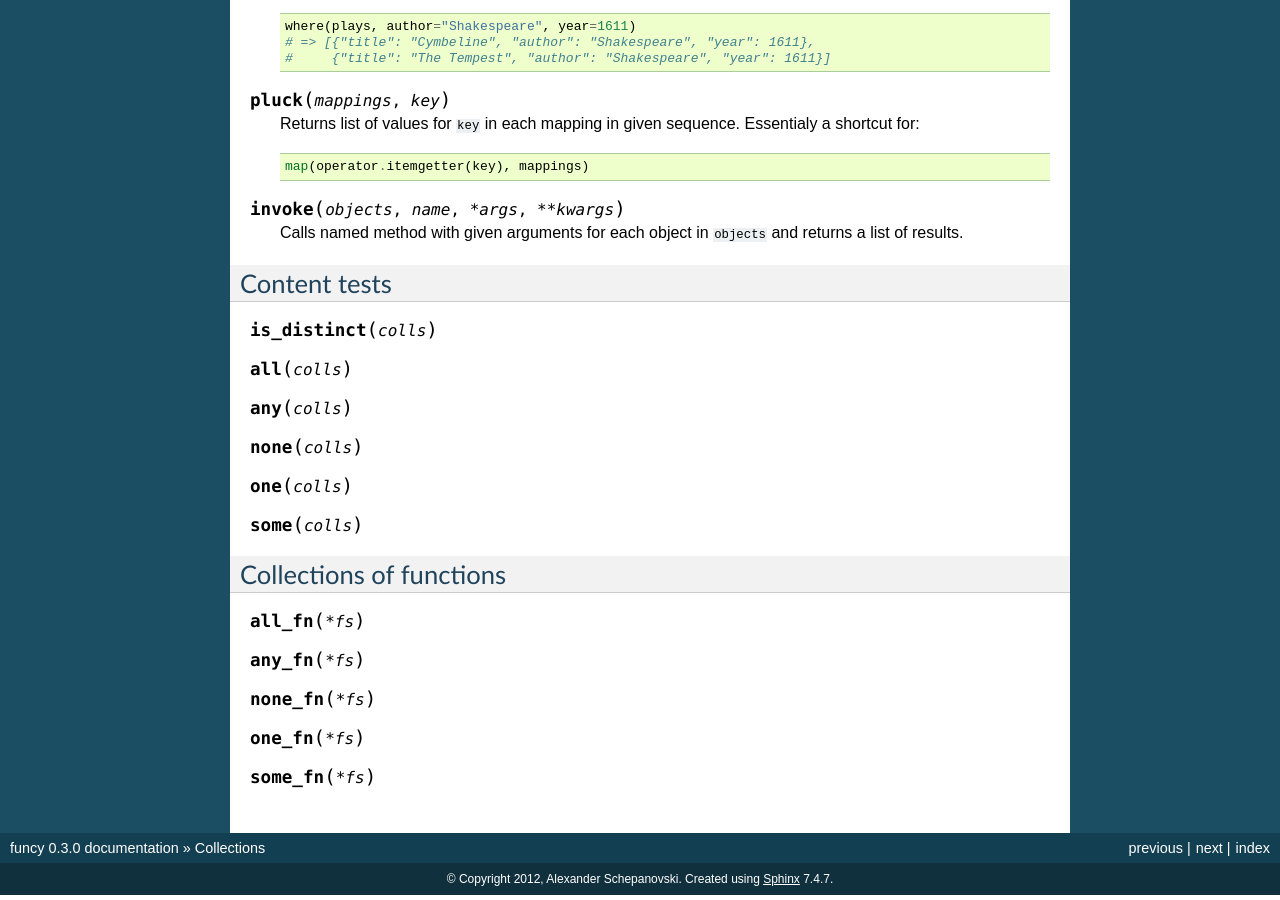
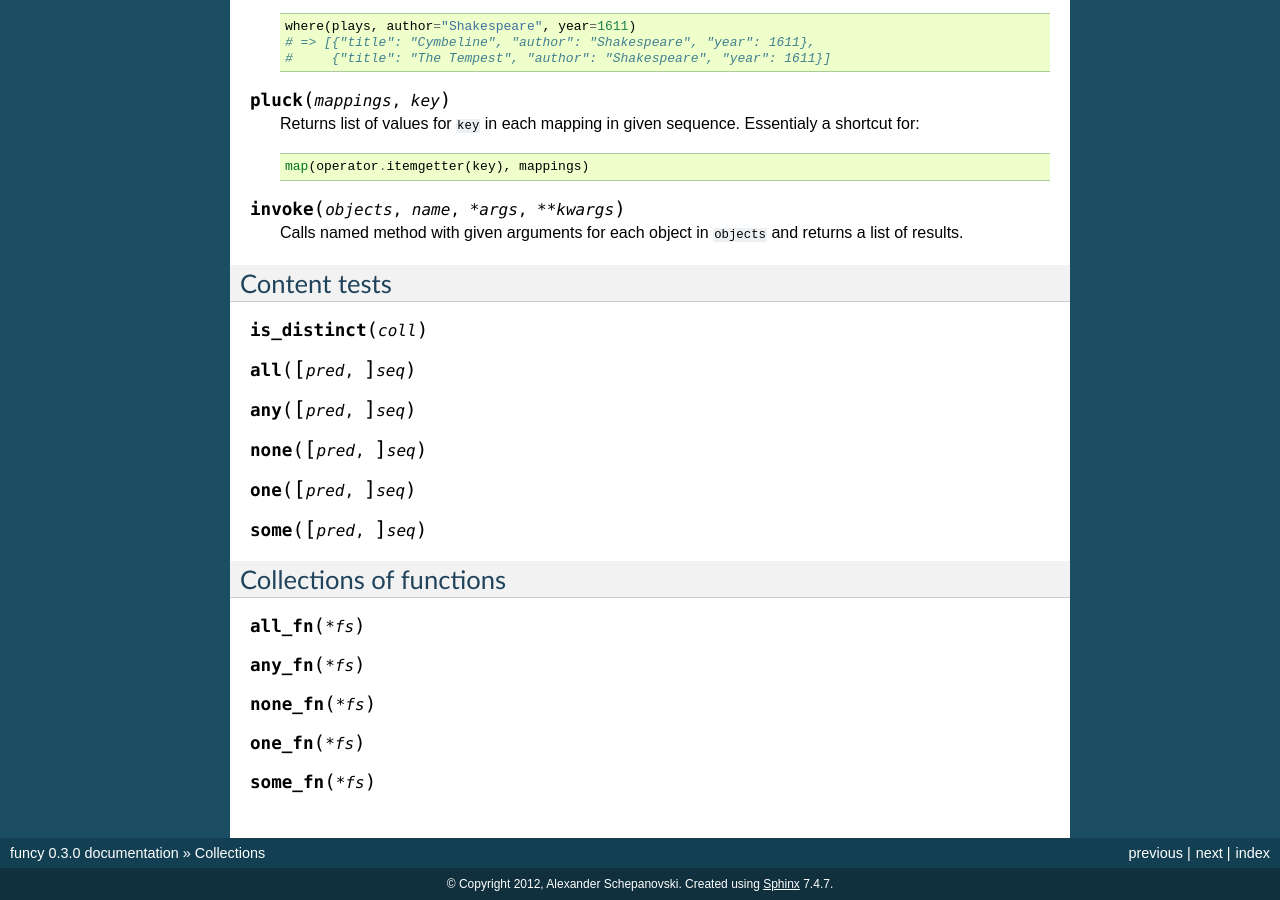
Before and after one commit to Jamaal224/funcy, a Sphinx documentation site: the page built from docs/colls.rst, in a window 1280 px wide and 900 px high, scrolled down 2426 px. Built offline with Sphinx 7.4.7, drawn with Linux system fonts in a browser that asks for light colours; pages that are not in the unit, such as notebooks, are missing from menus.

Commit message:
Corrected content tests signatures in docs

```diff
--- a/docs/colls.rst
+++ b/docs/colls.rst
@@ -129,6 +129,7 @@ Dict utils
 
         merge(project(__builtins__, names), project(globals(), names))
 
+
 Data mangling
 -------------
 
@@ -154,12 +155,12 @@ Data mangling
 Content tests
 -------------
 
-.. function:: is_distinct(colls)
-.. function:: all(colls)
-.. function:: any(colls)
-.. function:: none(colls)
-.. function:: one(colls)
-.. function:: some(colls)
+.. function:: is_distinct(coll)
+.. function:: all([pred], seq)
+.. function:: any([pred], seq)
+.. function:: none([pred], seq)
+.. function:: one([pred], seq)
+.. function:: some([pred], seq)
 
 
 Collections of functions
```
